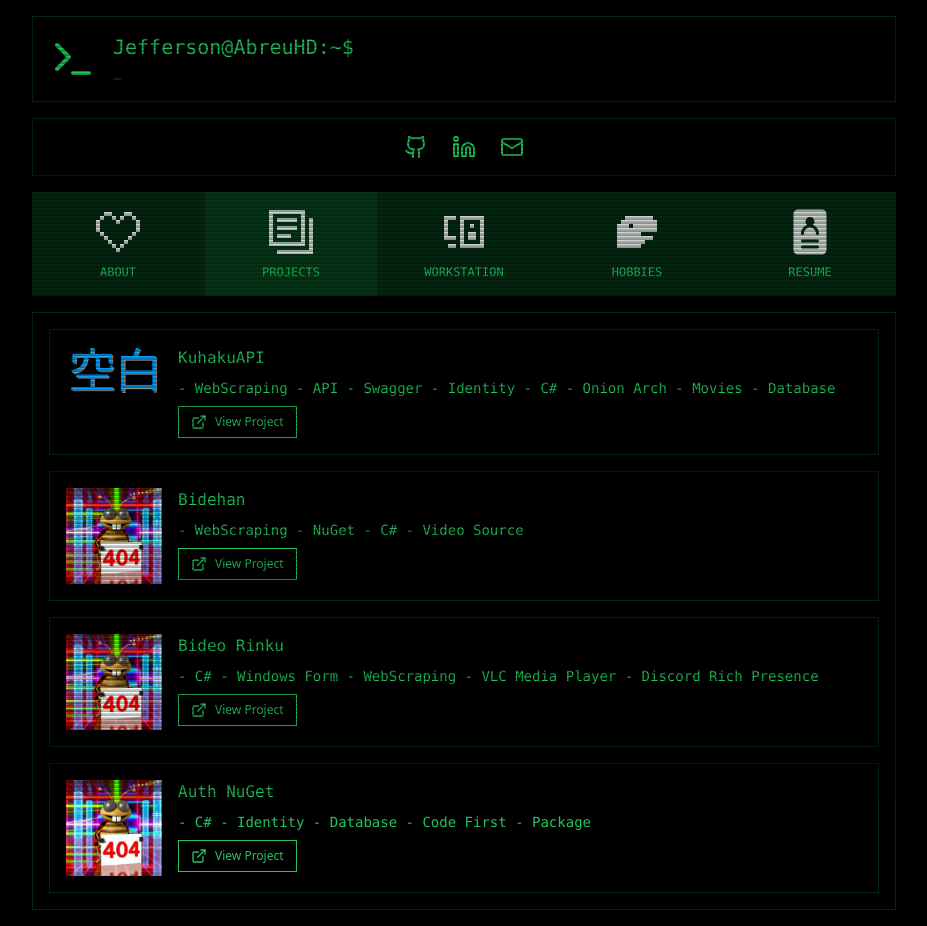
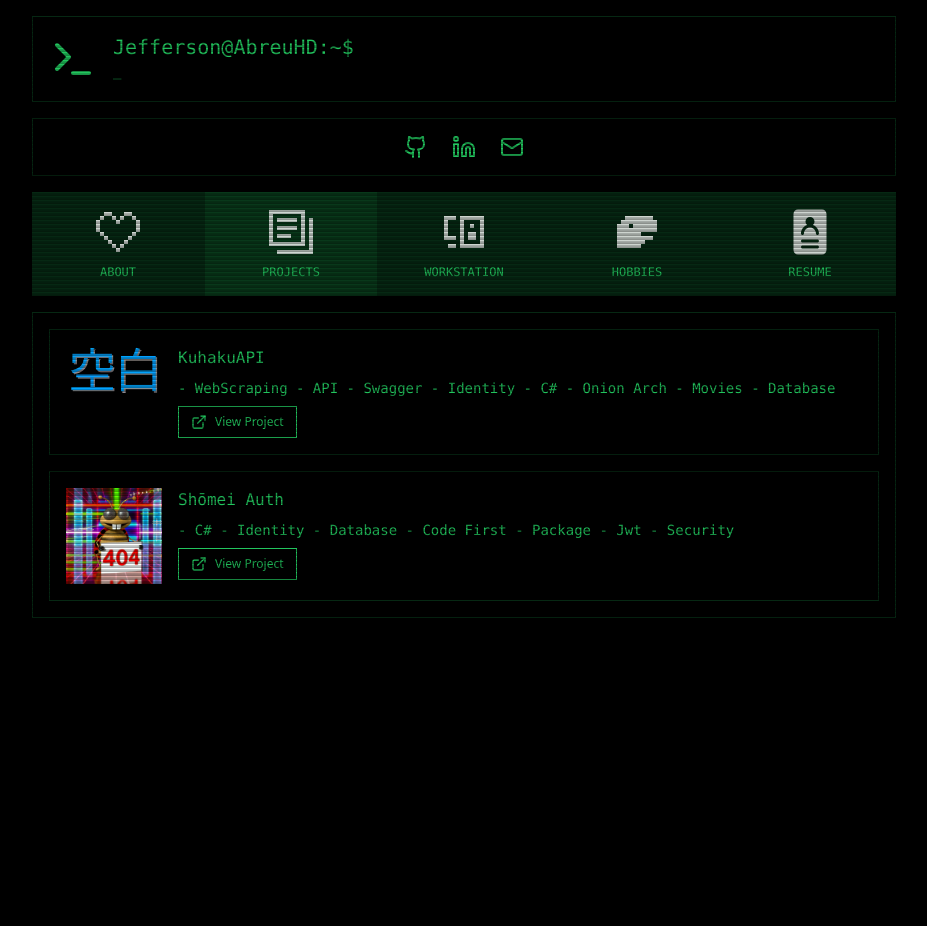
Before and after one commit to AbreuHD/Portfolio, a Next.js app: page / in a window 1280 px wide. Both pictures are taken after a click on the button "PROJECTS". Shown: the whole page, without its empty margins (176-1103 px from the left). After the commit the page ends 800 px from the top, so only its background shows below. Built offline with nearby package versions, Linux system fonts and the light colour scheme.

Commit message:
Some Updates
* Commented non-active projects
* Updated Auth project -> Shōmei Auth

```diff
--- a/app/page.tsx
+++ b/app/page.tsx
@@ -99,7 +99,8 @@ export default function RetroPortfolio() {
             </div>
           </div>
         </div>
-
+        {
+          /*
                 <div className="border border-green-500/20 p-4">
                   <div className="flex flex-col sm:flex-row items-start gap-4">
                     <Image
@@ -154,7 +155,8 @@ export default function RetroPortfolio() {
                     </div>
                   </div>
                 </div>
-
+                */
+        }
         <div className="border border-green-500/20 p-4">
           <div className="flex flex-col sm:flex-row items-start gap-4">
             <Image
@@ -165,16 +167,18 @@ export default function RetroPortfolio() {
               className="rounded-md w-full sm:w-24 h-auto object-cover"
             />
             <div className="flex-1">
-              <h3 className="text-green-500 font-mono mb-2">Auth NuGet</h3>
+              <h3 className="text-green-500 font-mono mb-2">Shōmei Auth</h3>
               <p className="text-green-500 font-mono text-sm mb-2">
                 - C#
                 - Identity
                 - Database
                 - Code First
                 - Package
+                - Jwt
+                - Security
               </p>
               <Button variant="outline" size="sm" className="text-green-500 border-green-500 hover:bg-green-500/20">
-                <a href="https://github.com/AbreuHD/Auth" className="flex items-center">
+                <a href="https://github.com/AbreuHD/Shomei-Auth" className="flex items-center">
                   <ExternalLink className="w-4 h-4 mr-2" />
                   View Project
                 </a>
```
Lines whose indentation alone changed are shown as unchanged.
